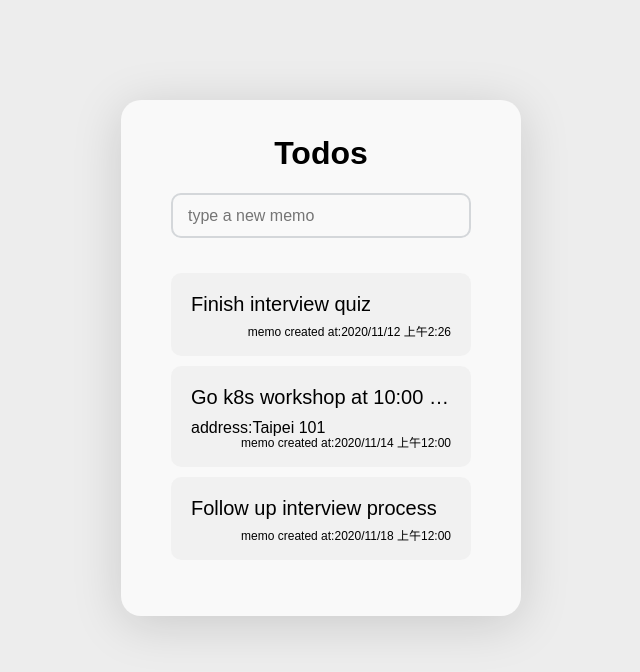
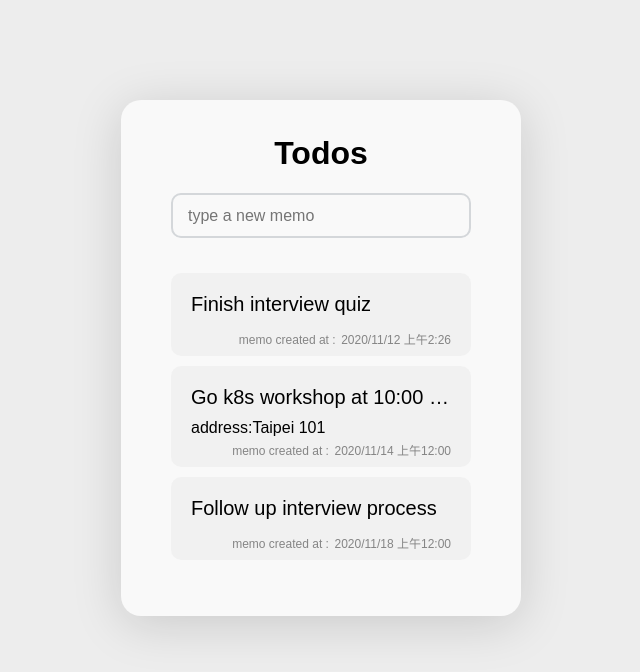
Before and after one commit to chaoting1995/todo_app, a React (Create React App) app: page / in a window 1280 px wide. Shown: the top 672 px of the page, without its empty margins (319-959 px from the left). Built offline with nearby package versions, Linux system fonts and the light colour scheme; data requests are answered from the project's data file.

Commit message:
2020.01.04 05:36 90%

```diff
--- a/src/components/TodoApp.js
+++ b/src/components/TodoApp.js
@@ -137,6 +137,7 @@ function TodoApp(props) {
     li :nth-last-child(2) {
       font-size: 12px;
       float: right;
+      color: #858585;
     }
     input {
       outline: none;
--- a/src/components/todo/TodoItem.js
+++ b/src/components/todo/TodoItem.js
@@ -12,7 +12,7 @@ function TodoItem(props) {
         <div>{todoItem.memo}</div>
         {todoItem.address && <span>address:{todoItem.address}</span>}
         <div>
-          memo created at:
+          memo created at :<span> </span>
           {new Intl.DateTimeFormat('zh-TW', {
             year: 'numeric',
             month: 'numeric',
```
Also changed, not shown: 1 other file (tests, documents, lock files or other folders).
